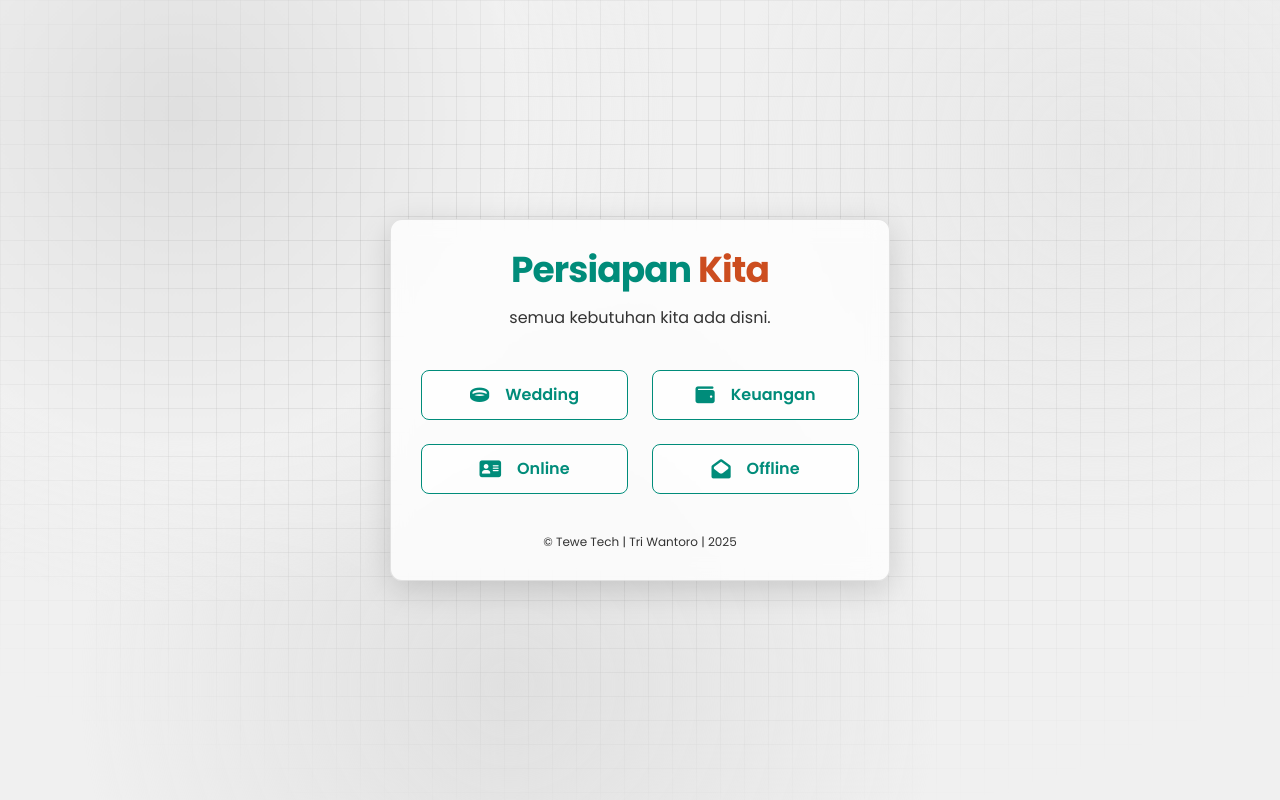
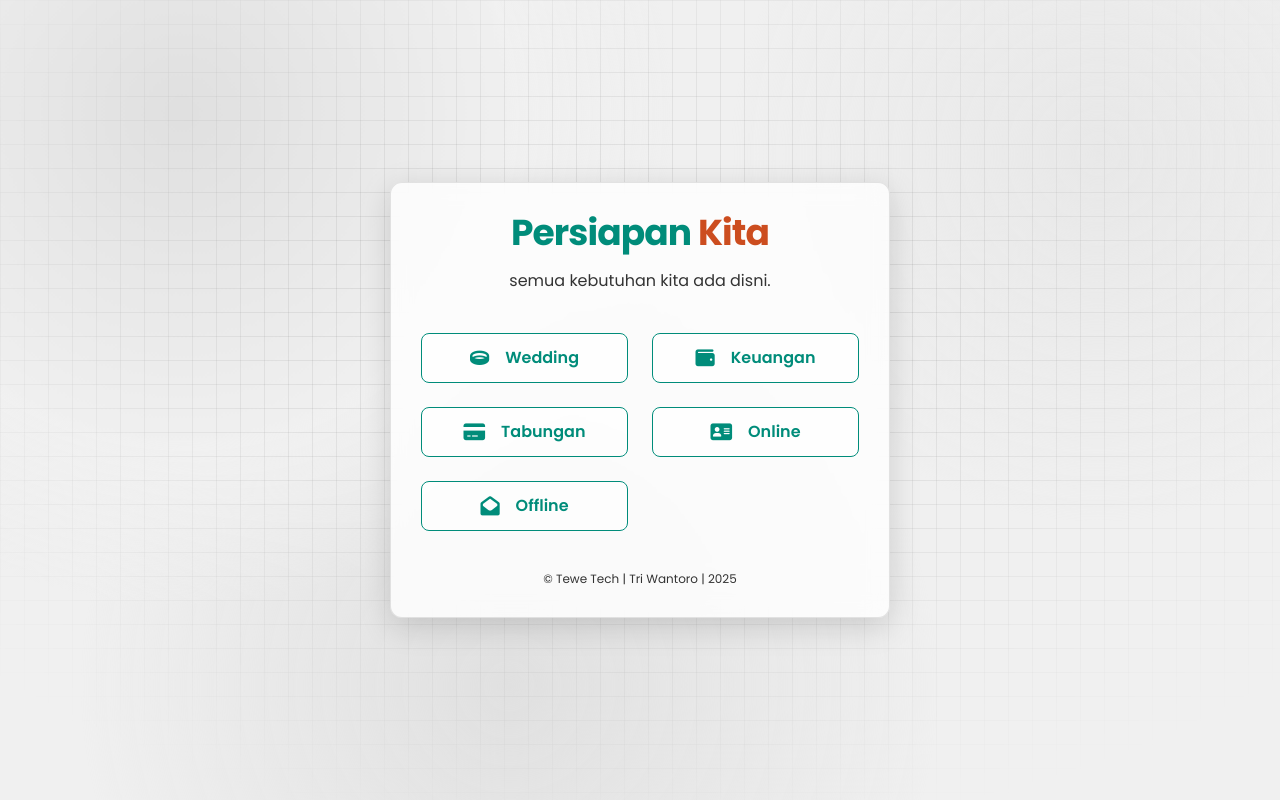
Before and after one commit to tewetech/persiapankita, a plain HTML site: page index.html in a window 1280 px wide. Drawn offline with nearby package versions, Linux system fonts and the light colour scheme.

Commit message:
Update index.html

```diff
--- a/index.html
+++ b/index.html
@@ -284,6 +284,10 @@
                 <i class="fa-solid fa-wallet"></i> <span class="ml-2 font-semibold">Keuangan</span>
             </a>
 
+            <a href="https://tewetech.github.io/tabungankita" target="_blank" class="link-button group">
+                <i class="fa-solid fa-credit-card"></i> <span class="ml-2 font-semibold">Tabungan</span>
+            </a>
+
             <a href="https://tewetech.github.io/tamuonline" target="_blank" class="link-button group">
                 <i class="fa-solid fa-address-card"></i> <span class="ml-2 font-semibold">Online</span>
             </a>
```
